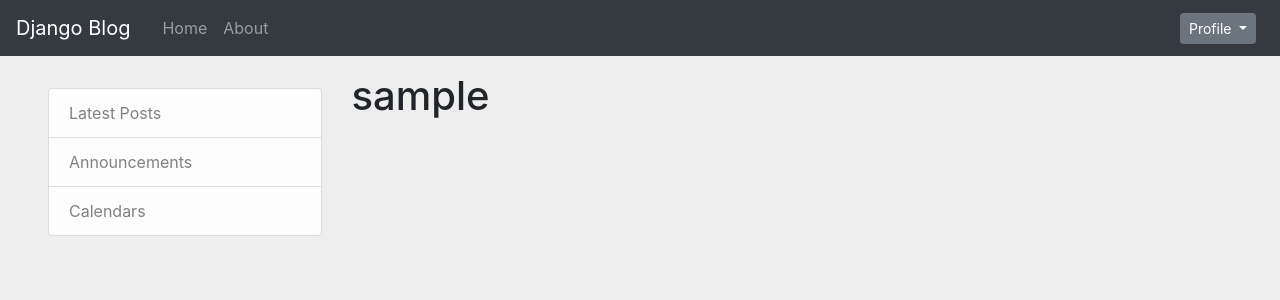
After one commit to muskaanshraogi/django_learning_blog, a Django app: page /profile/ in a window 1280 px wide. The commit adds this page. Shown: the top 300 px of the page. Run offline with Django 3.2, Linux system fonts and the light colour scheme; the visitor is signed in with stand-in values (Sample User, id 1); some libraries are stand-ins or nearby versions.

Commit message:
Profile page added

```diff
--- a/blog/templates/blog/base.html
+++ b/blog/templates/blog/base.html
@@ -29,8 +29,13 @@
                         Profile
                     </button>
                     <div class="dropdown-menu dropdown-menu-right" aria-labelledby="dropdownMenuButton">
-                      <a class="dropdown-item" href="{% url 'login' %}">Login</a>
-                      <a class="dropdown-item" href="{% url 'register' %}">Register</a>
+                      {% if user.is_authenticated %}
+                        <a class="dropdown-item" href="{% url 'user-profile' %}">My Profile</a>
+                        <a class="dropdown-item" href="{% url 'logout' %}">Logout</a>
+                      {% else %}
+                        <a class="dropdown-item" href="{% url 'login' %}">Login</a>
+                        <a class="dropdown-item" href="{% url 'register' %}">Register</a>
+                      {% endif %}
                     </div>
                 </div>
             </nav>
--- a/django_learning_blog/settings.py
+++ b/django_learning_blog/settings.py
@@ -125,3 +125,4 @@ STATIC_URL = '/static/'
 CRISPY_TEMPLATE_PACK = 'bootstrap4'
 
 LOGIN_REDIRECT_URL = 'blog-home'
+LOGIN_URL = 'login'
--- a/django_learning_blog/urls.py
+++ b/django_learning_blog/urls.py
@@ -6,6 +6,7 @@ from user import views as user_views
 urlpatterns = [
     path('admin/', admin.site.urls),
     path('register/', user_views.register, name='register'),
+    path('profile/', user_views.profile, name='user-profile'),
     path('login/', auth_views.LoginView.as_view(template_name='user/login.html'), name='login'),
     path('logout/', auth_views.LogoutView.as_view(template_name='user/logout.html'), name='logout'),
     path('', include('blog.urls')),
--- /dev/null
+++ b/user/templates/user/profile.html
@@ -0,0 +1,7 @@
+{% extends "blog/base.html" %}
+{% load crispy_forms_tags %}
+{% block content %}
+    <div class='content-section'>
+        <h1>{{ user.username }}</h1>
+    </div>
+{% endblock content %}
--- a/user/views.py
+++ b/user/views.py
@@ -1,4 +1,5 @@
 from django.shortcuts import render, redirect
+from django.contrib.auth.decorators import login_required
 from django.contrib import messages
 from .forms import UserRegisterForm
 
@@ -15,3 +16,7 @@ def register(request):
         form = UserRegisterForm()
 
     return render(request, 'user/register.html', { 'form' : form })
+
+@login_required
+def profile(request):
+    return render(request, 'user/profile.html')
```
